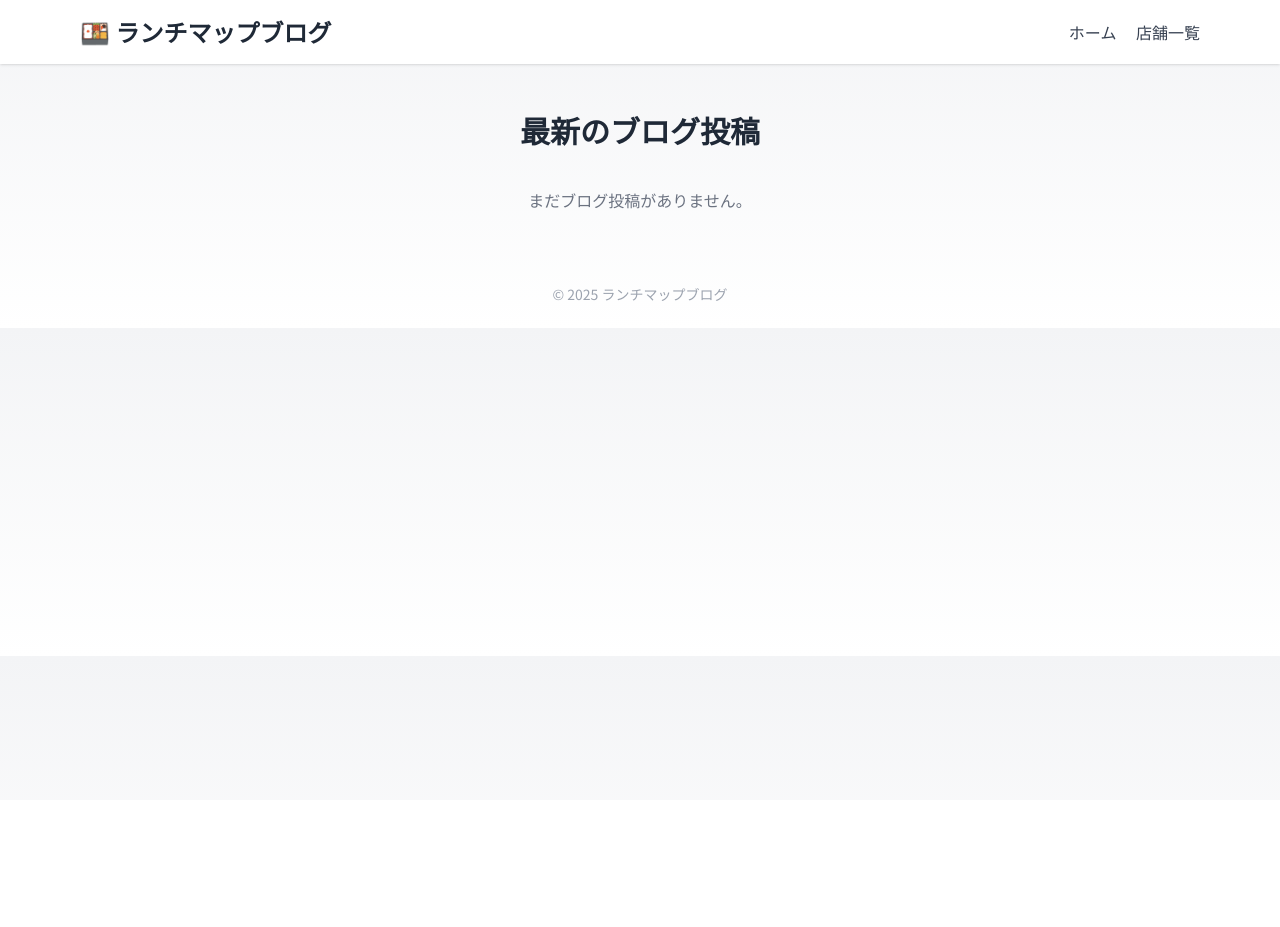
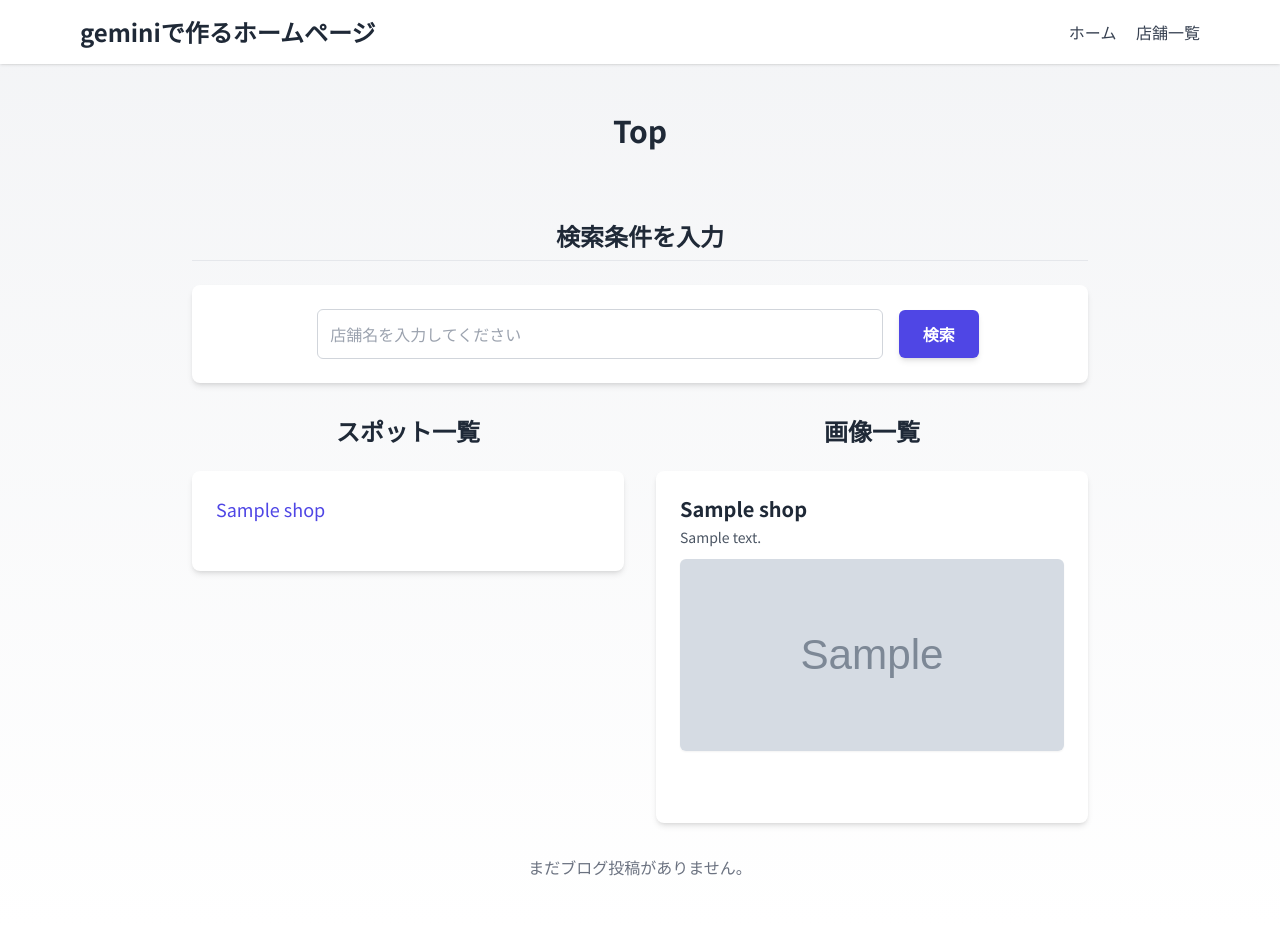
Before and after one commit to Yusuke0324-create/dajgno-prototype, a Django app: page /lunchmap/top_page/ in a window 1280 px wide. Before the commit the page ends 301 px from the top, so only its background shows below. Run offline with Django 5.2, Linux system fonts and the light colour scheme; tables that the repository leaves empty hold one stand-in row (values such as "Sample post"); grey boxes marked "Sample" are stand-in pictures; some libraries are stand-ins or nearby versions.

Commit message:
'ブログ機能実装'

```diff
--- a/lunchmap/urls.py
+++ b/lunchmap/urls.py
@@ -8,5 +8,5 @@ app_name = 'lunchmap'
 urlpatterns = [
     path('top_page/', views.top_page, name='top_page'),
     path('detail/<int:pk>/', views.detail_page, name='detail_page'),
-
+    path('blog/<int:pk>/', views.blog_post_detail_view, name='blog_post_detail'),#個別のブログ記事ページへのURL
 ]
--- a/lunchmap/views.py
+++ b/lunchmap/views.py
@@ -1,11 +1,8 @@
 from django.shortcuts import get_object_or_404, render
 from django.views import generic
 from django.views import View
-from .models import Shop
+from .models import Shop, Blog # Blogモデルをインポート
 from django.shortcuts import render, get_object_or_404
-
-
-
 
 
 class SampleView(View):  #一覧表示、検索機能のトップページ
@@ -36,40 +33,30 @@ class SampleView(View):  #一覧表示、検索機能のトップページ
 top_page = SampleView.as_view()
 
 
+class DetailView(generic.DetailView):
+    def get(self, request, *args, **kwargs):
+        shop = get_object_or_404(Shop, id=kwargs['pk']) # URLからIDを取得して対象の店を検索
 
-# class DetailView(generic.DetailView):
-#     model = Shop  # 対象のモデルを指定
-#     template_name = 'app_folder/detail_base.html'  # 使用するテンプレートを指定
-#     context_object_name = 'shop'  # テンプレート内での変数名
+        # 関連するブログ投稿を取得
+        # Blogモデルのshopフィールドが現在のshopオブジェクトを参照しているものをフィルタリング
+        blogs = Blog.objects.filter(shop=shop).order_by('-created_at') # 新しい順に並べ替え
 
-#     def get_context_data(self, **kwargs):
-#         context = super().get_context_data(**kwargs)
-#         shop = self.get_object()  # 自動的にオブジェクトを取得
-#         context['result_detail_name'] = shop.name
-#         context['result_detail_address'] = shop.address
-#         context['result_detail_author'] = shop.author
-#         context['result_detail_category'] = shop.category
-#         return context
+        context = {
+            'shop': shop, # Shopオブジェクト自体を渡すと、テンプレートでよりアクセスしやすくなります
+            'result_detail_name': shop.name,
+            'result_detail_address': shop.address,
+            'result_detail_author': shop.author,
+            'result_detail_category': shop.category,
+            'blogs': blogs, # 取得したブログ一覧をコンテキストに追加
+        }
 
-class DetailView(generic.DetailView):
-	def get(self, request, *args, **kwargs):
-		shop = get_object_or_404(Shop, id = kwargs['pk'])#urlからIDを取得して対照の店を検索
-
-
-		detail_name = shop.name
-		detail_address = shop.address
-		detail_author = shop.author
-		detail_category = shop.category
-		context = {
-			'result_detail_name' : detail_name,
-			 'result_detail_address' : detail_address,
-			 'result_detail_author' : detail_author,
-			 'result_detail_category' : detail_category,
-
-		}
-
-
-
-		return render(request, 'app_folder/detail_base.html', context = context)
+        return render(request, 'app_folder/detail_base.html', context=context)
 
 detail_page = DetailView.as_view()
+
+class BlogPostDetailView(generic.DetailView):
+    model = Blog  # 対象とするモデルはBlog
+    template_name = 'app_folder/blog_post_detail.html'  # 使用するテンプレート
+    context_object_name = 'blog_post'  # テンプレート内で記事を参照する際の変数名
+
+blog_post_detail_view = BlogPostDetailView.as_view()
--- a/templates/app_folder/page01.html
+++ b/templates/app_folder/page01.html
@@ -1,43 +1,55 @@
 {% extends 'base.html' %}
+
 {% block contents %}
-<h4 class="mt-5 mb-4 border-bottom">検索条件を入力</h4>
+<div class="container mx-auto px-4 sm:px-6 lg:px-8 py-8">
+    <div class="max-w-4xl mx-auto">
+        <h4 class="text-2xl font-bold text-gray-800 mb-6 border-b pb-2 text-center">検索条件を入力</h4>
 
-<div class="container-fluid">
-  <div class="row">
-    <!-- 左側カラム：検索フォームとスポット一覧 -->
-    <div class="col-md-6">
-      <form action="{% url 'lunchmap:top_page' %}" method="post">
+        <div class="bg-white rounded-lg shadow-md p-6 mb-8">
+            <form action="{% url 'lunchmap:top_page' %}" method="post" class="flex flex-col sm:flex-row items-center justify-center space-y-4 sm:space-y-0 sm:space-x-4">
                 {% csrf_token %}
-        <div class="form-group">
-          <input class="form-control" type="text" name="input_data" maxlength="255">
+                <div class="w-full sm:w-2/3">
+                    <input class="form-control w-full p-3 border border-gray-300 rounded-md focus:outline-none focus:ring-2 focus:ring-indigo-500" type="text" name="input_data" maxlength="255" placeholder="店舗名を入力してください">
                 </div>
-        <button type="submit" name="button" class="btn btn-info">検索</button>
+                <button type="submit" name="button" class="btn bg-indigo-600 hover:bg-indigo-700 text-white font-semibold py-3 px-6 rounded-md shadow-md transition duration-300">検索</button>
             </form>
+        </div>
 
-      <br><br>
-      <h5>スポット一覧</h5>
+        <div class="grid grid-cols-1 md:grid-cols-2 gap-8">
+            <div>
+                <h5 class="text-2xl font-bold text-gray-800 mb-6 text-center">スポット一覧</h5>
+                <div class="bg-white rounded-lg shadow-md p-6">
                     {% for shop in object_list %}
-        <p style="margin: 20px;">
-          <a href="{% url 'lunchmap:detail_page' shop.id %}">{{ shop.name }}</a>
+                    <p class="mb-4 pb-2 border-b last:border-b-0">
+                        <a href="{% url 'lunchmap:detail_page' shop.id %}" class="text-indigo-600 hover:text-indigo-800 text-lg font-medium">{{ shop.name }}</a>
                     </p>
+                    {% empty %}
+                    <p class="text-gray-500 text-center">まだスポットが登録されていません。</p>
                     {% endfor %}
                 </div>
+            </div>
 
-    <!-- 右側カラム：画像の表示 -->
-    <div class="col-md-6">
-      <h5>画像一覧</h5>
+            <div>
+                <h5 class="text-2xl font-bold text-gray-800 mb-6 text-center">画像一覧</h5>
+                <div class="bg-white rounded-lg shadow-md p-6">
                     {% for shop in object_list %}
-        <div class="mb-4">
-          <h6>{{ shop.name }}</h6>
-          <p>{{ shop.address }}</p>
+                    <div class="mb-6 pb-6 border-b last:border-b-0">
+                        <h6 class="text-xl font-semibold text-gray-800 mb-1">{{ shop.name }}</h6>
+                        <p class="text-gray-600 text-sm mb-3">{{ shop.address }}</p>
                         {% if shop.image %}
-            <img src="{{ shop.image.url }}" alt="{{ shop.name }}" width="300" class="img-fluid">
+                            <img src="{{ shop.image.url }}" alt="{{ shop.name }}" class="w-full h-48 object-cover rounded-md shadow-sm">
                         {% else %}
+                            <div class="bg-gray-100 flex items-center justify-center h-48 rounded-md text-gray-400 text-sm">
                                 <p>画像はまだありません</p>
+                            </div>
                         {% endif %}
                     </div>
+                    {% empty %}
+                    <p class="text-gray-500 text-center">まだ画像が登録されていません。</p>
                     {% endfor %}
                 </div>
             </div>
         </div>
+    </div>
+</div>
 {% endblock %}
--- a/templates/base.html
+++ b/templates/base.html
@@ -15,7 +15,7 @@
     <!-- ヘッダー -->
     <header class="bg-white shadow sticky top-0 z-50">
         <div class="max-w-6xl mx-auto px-4 py-4 flex justify-between items-center">
-            <h1 class="text-xl sm:text-2xl font-bold text-gray-800">🍱 ランチマップブログ</h1>
+            <h1 class="text-xl sm:text-2xl font-bold text-gray-800">geminiで作るホームページ</h1>
             <nav class="space-x-4 text-sm sm:text-base">
                 <a href="#" class="text-gray-700 hover:text-indigo-500">ホーム</a>
                 <a href="#" class="text-gray-700 hover:text-indigo-500">店舗一覧</a>
@@ -25,7 +25,10 @@
 
     <!-- メイン -->
     <main class="max-w-6xl mx-auto py-12 px-4 sm:px-6 lg:px-8">
-        <h2 class="text-3xl font-bold mb-10 text-center text-gray-800">最新のブログ投稿</h2>
+    <h2 class="text-3xl font-bold mb-10 text-center text-gray-800">Top</h2>
+
+    {% block contents %}
+    {% endblock %}
 
     <div class="grid gap-8 sm:grid-cols-2 lg:grid-cols-3">
         {% for blog in blogs %}
@@ -46,11 +49,3 @@
         {% endfor %}
     </div>
 </main>
-
-    <!-- フッター -->
-    <footer class="text-center py-6 text-sm text-gray-400">
-        &copy; 2025 ランチマップブログ
-    </footer>
-
-</body>
-</html>
```
Also changed, not shown: templates/app_folder/blog_post_detail.html (added, +31 -0 lines), templates/app_folder/detail_base.html (+42 -8 lines), media/shop_images/スクリーンショット_2025-05-24_114254.png (added), media/shop_images/スクリーンショット_2025-05-24_122335.png (added), media/uploads/2025/05/24/2025-05-24-115158.png (added), media/uploads/2025/05/24/2025-05-24-122335.png (added). Lines whose indentation alone changed are shown as unchanged.
